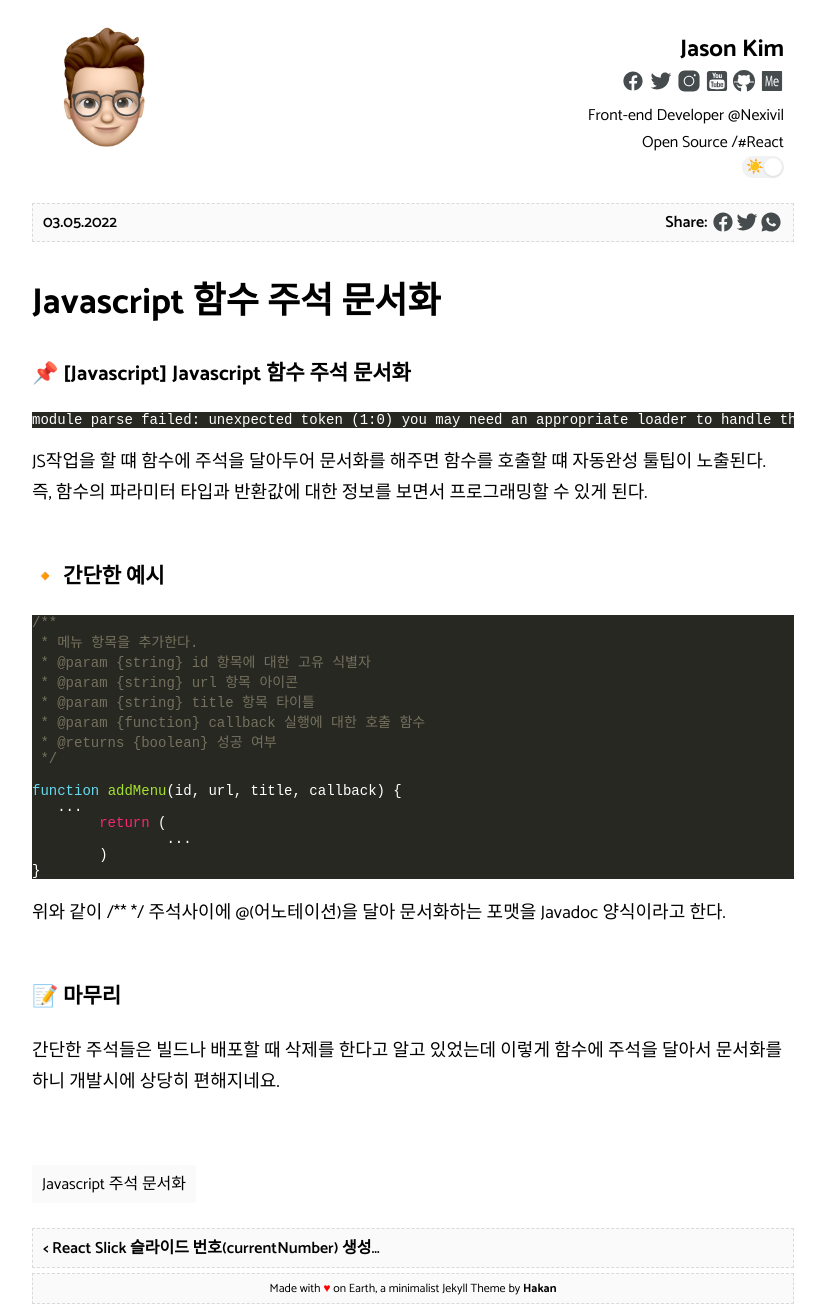
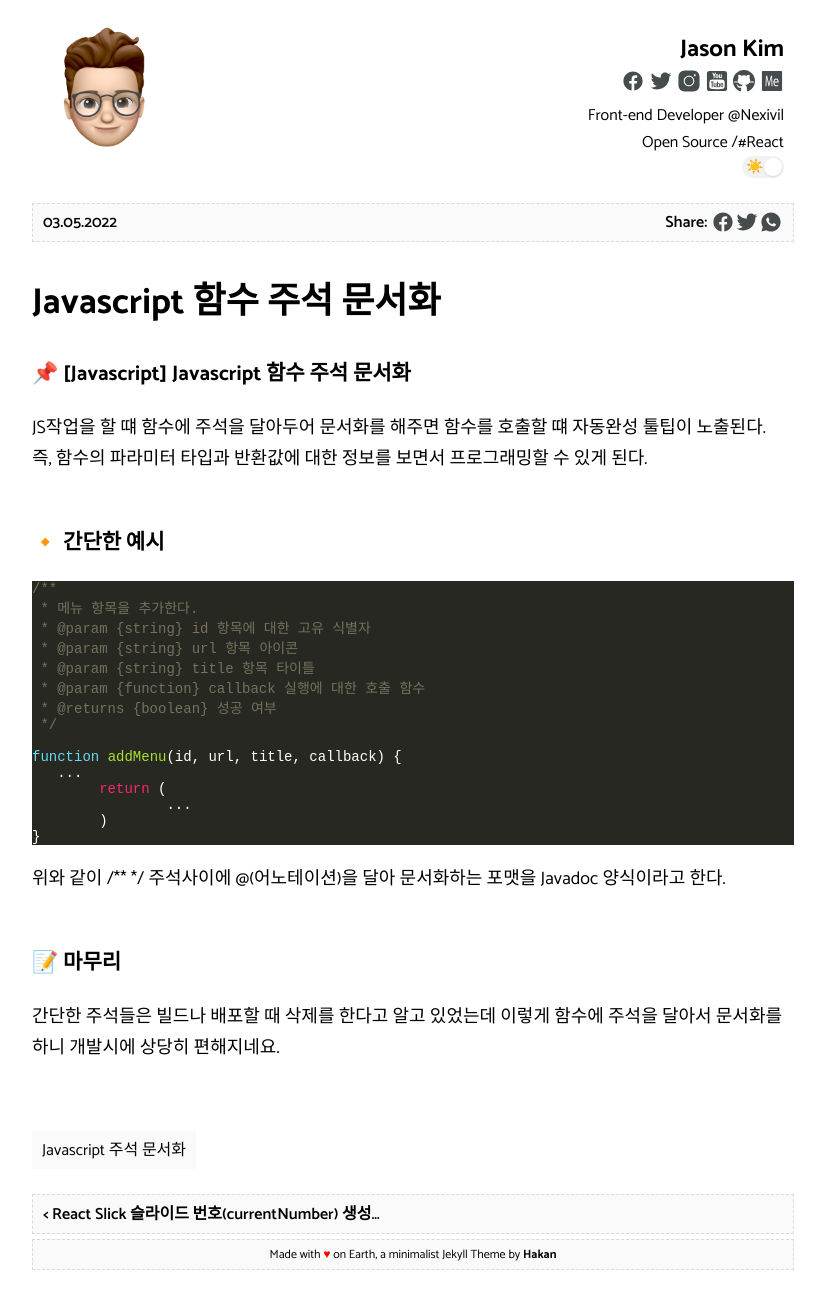
Before and after one commit to hurima90-kim/hurima90-kim.github.io, a Jekyll site: the page built from _posts/2022-05-03-함수주석.md, in a window 1280 px wide. Shown: the whole page, without its empty margins (227-1052 px from the left). Built offline with Jekyll 4.4.1, drawn with Linux system fonts in a browser that asks for light colours; comment, search, counter and statistics services are not loaded; after the commit the page ends 1275 px from its top, so only the background shows below that.

Commit message:
자바스크립트 함수 주석 문서화 포스팅 업로드

````diff
--- a/_posts/2022-05-03-함수주석.md
+++ b/_posts/2022-05-03-함수주석.md
@@ -11,10 +11,6 @@ categories: Javascript 주석 문서화
 <h3>📌 [Javascript] Javascript 함수 주석 문서화</h3>
 
 <!-- ![mvc](https://user-images.githubusercontent.com/16752611/38287089-cb8a4198-3803-11e8-93a2-47ee9ac3480e.png) -->
-
-```
-module parse failed: unexpected token (1:0) you may need an appropriate loader to handle this file type, currently no loaders are configured to process this file.
-```
 
 JS작업을 할 떄 함수에 주석을 달아두어 문서화를 해주면 함수를 호출할 떄 자동완성 툴팁이 노출된다.<br>
 즉, 함수의 파라미터 타입과 반환값에 대한 정보를 보면서 프로그래밍할 수 있게 된다.<br><br>
````
